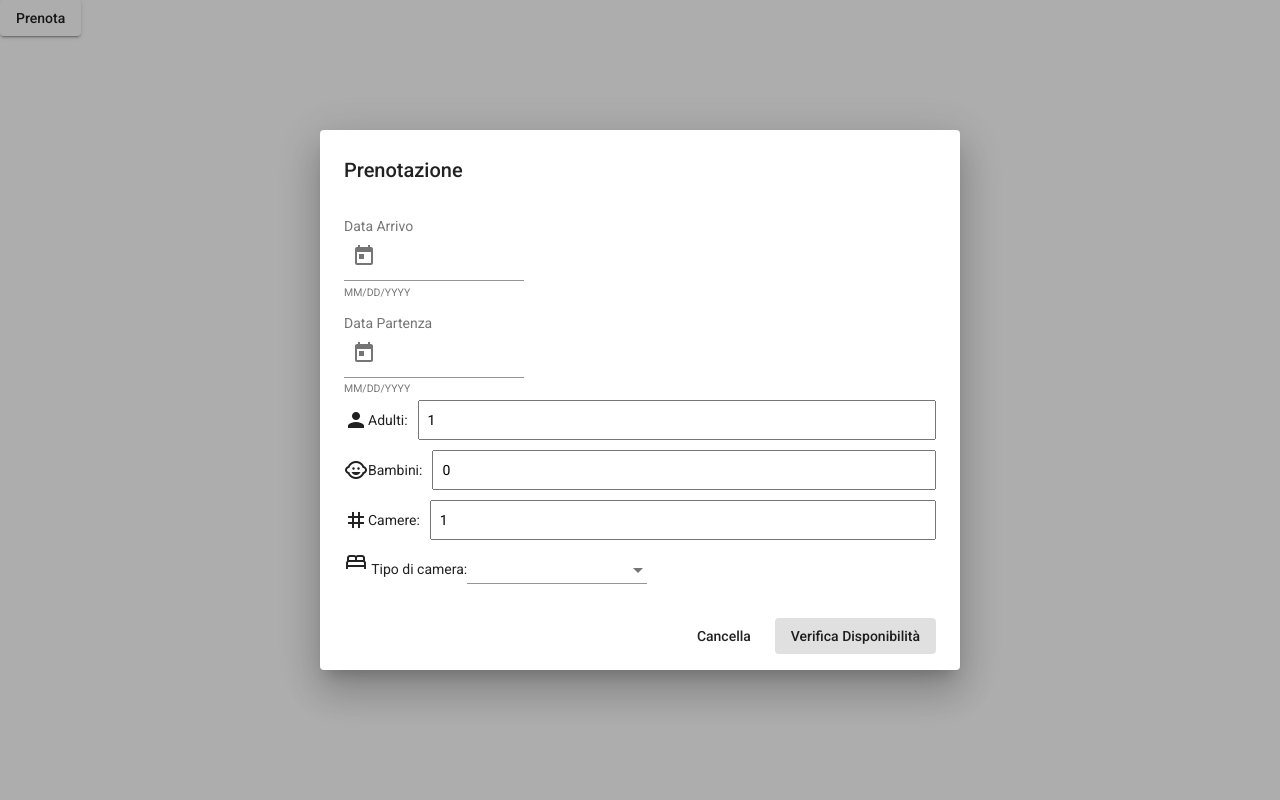
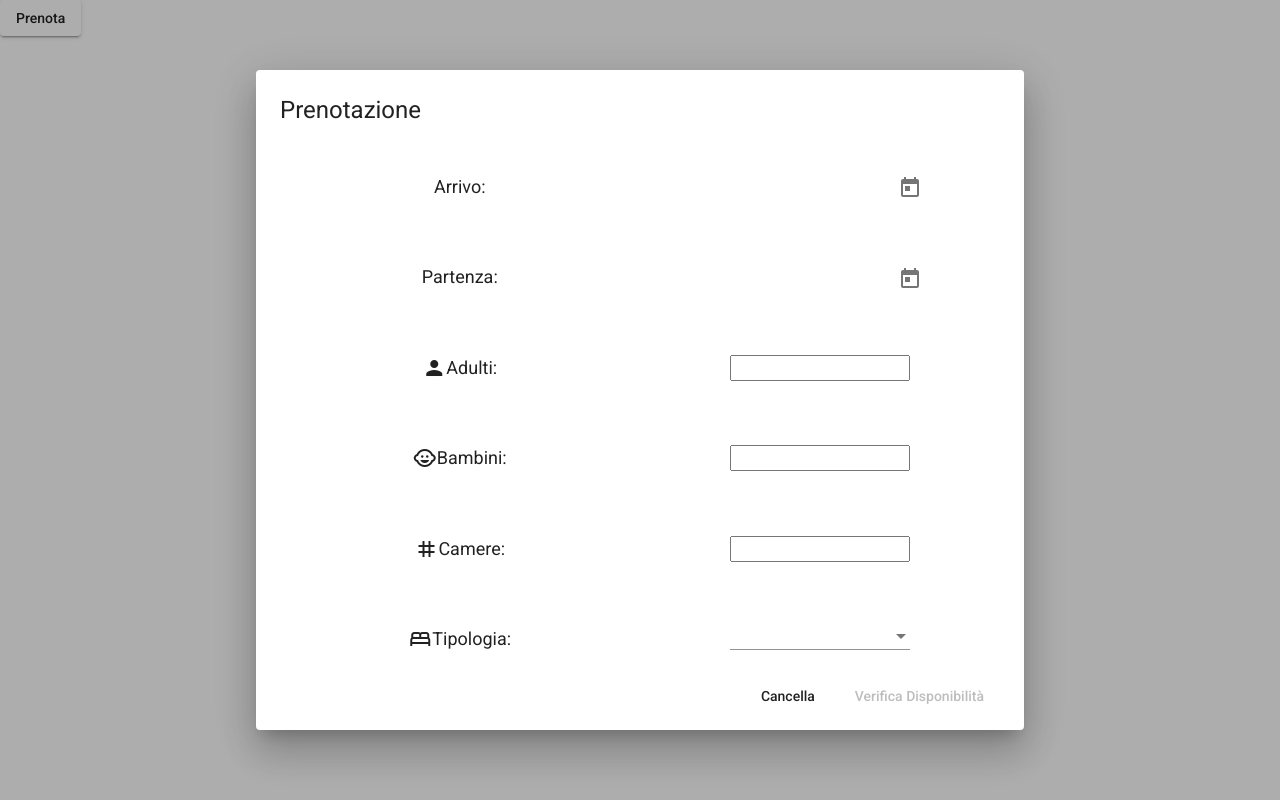
Before and after one commit to GerardoFesta/GreenTrails, an Angular app in the folder frontend/: page / in a window 1280 px wide. Both pictures are taken after a click on the button "Prenota". Built offline with nearby package versions, Linux system fonts and the light colour scheme.

Commit message:
fix(frontend): fix style popup in "prenotazioni" component

```diff
--- a/frontend/src/app/app.component.ts
+++ b/frontend/src/app/app.component.ts
@@ -17,7 +17,7 @@ export class AppComponent {
   }
   openDialog(){
 
-    this.dialog.open(PrenotazioniComponent,{width:'50%'});
+    this.dialog.open(PrenotazioniComponent,{width:'60%'});
 
 
   }
--- a/frontend/src/app/componenti/prenotazioni/prenotazioni.component.css
+++ b/frontend/src/app/componenti/prenotazioni/prenotazioni.component.css
@@ -1,30 +1,30 @@
-.form-group {
-  display: flex;
-  align-items: center;
+
+.input{
+  max-width: 50%;
+  max-height: 100%;
+  font-size:medium;
+  text-align: center ;
+
 }
-
-/* Stile specifico per il label */
-.form-group label {
-  margin-right: 10px; /* Aggiungi spazio tra il label e l'input */
-}
-
-/* Stile specifico per il contenitore della colonna */
-.colonna {
-  display: flex;
-  flex-direction: column;
-  flex: 1; /* Lascia che la colonna occupi tutto lo spazio rimanente */
-}
-
-/* Stile specifico per l'input */
-.colonna input {
-  width: 100%; /* Fai in modo che l'input occupi tutto lo spazio disponibile */
-  padding: 8px; /* Aggiungi padding per migliorare l'aspetto */
-  box-sizing: border-box; /* Include il padding e il bordo nella larghezza totale */
-  margin: 5px 0; /* Aggiungi margine sopra e sotto l'input */
+.color1{
+  background-color: aqua;
 }
 
 
+.mat-label{
+  font-size:large;
+}
 
-.data-allineamento {
-  margin-right: 20px;
+.selezione{
+
+  max-width:50%;
+  max-height: 100%;
+  font-size: medium;
+  background-color:blue ;
 }
+
+.testo{
+  text-align: center;
+
+
+}
--- a/frontend/src/app/componenti/prenotazioni/prenotazioni.component.html
+++ b/frontend/src/app/componenti/prenotazioni/prenotazioni.component.html
@@ -1,94 +1,135 @@
-<h2 mat-dialog-title>Prenotazione</h2>
-<mat-dialog-content class="mat-typography">
-  <div>
-    <form>
-      <div class="form-group">
-        <mat-form-field class="data-allineamento">
-          <mat-label>Data Arrivo</mat-label>
-          <input matInput [matDatepicker]="picker1">
-          <mat-hint>MM/DD/YYYY</mat-hint>
-          <mat-datepicker-toggle matIconSuffix [for]="picker1"></mat-datepicker-toggle>
+<h1 mat-dialog-title>Prenotazione</h1>
+
+<mat-dialog-content>
+  <div >
+    <form name="prenotazioni" #prenotazioni="ngForm">
+      <mat-grid-list cols="2" rowHeight="4:1">
+        <mat-grid-tile>
+          <mat-label class="mat-label">Arrivo:</mat-label>
+        </mat-grid-tile>
+
+        <mat-grid-tile>
+          <input
+            class="input"
+            matInput
+            [matDatepicker]="picker1"
+            required
+            [formControl]="arrivo"
+          />
+          <mat-datepicker-toggle
+            matIconSuffix
+            [for]="picker1"
+          ></mat-datepicker-toggle>
           <mat-datepicker #picker1></mat-datepicker>
-        </mat-form-field>
-      </div>
 
+        </mat-grid-tile>
 
+        <mat-grid-tile>
+          <mat-label class="mat-label">Partenza:</mat-label>
+        </mat-grid-tile>
 
-      <div class="form-group">
-        <mat-form-field class="data-allineamento">
-          <mat-label>Data Partenza</mat-label>
-            <input matInput [matDatepicker]="picker2">
-            <mat-hint>MM/DD/YYYY</mat-hint>
-            <mat-datepicker-toggle matIconSuffix [for]="picker2"></mat-datepicker-toggle>
+        <mat-grid-tile>
+          <input
+            class="input"
+            matInput
+            [matDatepicker]="picker2"
+            required
+            [formControl]="partenza"
+          />
+          <mat-datepicker-toggle
+            matIconSuffix
+            [for]="picker2"
+          ></mat-datepicker-toggle>
           <mat-datepicker #picker2 color="primary"></mat-datepicker>
-        </mat-form-field>
-      </div>
-      <div class="form-group">
+        </mat-grid-tile>
+
+        <mat-grid-tile>
           <mat-icon>person</mat-icon>
-        <label>Adulti:</label>
+          <label class="mat-label">Adulti:</label>
+        </mat-grid-tile>
 
-        <div class="colonna">
+        <mat-grid-tile>
           <input
+            required
             class="input"
             type="number"
             name="numAdulti"
-           [defaultValue]="1"
-            min="1"/>
-          </div>
-      </div>
+            [value]="1"
+            min="1"
+            [formControl]="numAdulti"
+          />
+        </mat-grid-tile>
 
+        <mat-grid-tile>
+          <mat-icon>child_care</mat-icon>
+          <label class="mat-label">Bambini:</label>
+        </mat-grid-tile>
 
-      <div class="form-group">
-        <mat-icon>child_care</mat-icon>
-        <label for="dataArrivo">Bambini:</label>
-        <div class="colonna">
+        <mat-grid-tile>
           <input
+            required
             class="input"
             type="number"
-           name="numAdulti"
-           [defaultValue]="0"
-            min="0"/>
-        </div>
-      </div>
+            name="numBambini"
+            [value]="0"
+            min="0"
+            [formControl]="numBambini"
+          />
+        </mat-grid-tile>
 
-      <div class="form-group">
+        <mat-grid-tile>
           <mat-icon>tag</mat-icon>
-        <label for="dataArrivo">Camere:</label>
-        <div class="colonna">
+          <label class="mat-label">Camere:</label>
+        </mat-grid-tile>
+
+        <mat-grid-tile>
           <input
             class="input"
             type="number"
             name="numCamere"
-          [defaultValue]="1"
-          min="0"
+            [value]="1"
+            min="1"
+            [formControl]="numCamere"
+            required
           />
-        </div>
-      </div>
+        </mat-grid-tile>
 
+        <mat-grid-tile>
+          <mat-icon>bed</mat-icon>
+          <label class="mat-label"> Tipologia: </label>
+        </mat-grid-tile>
 
-      <div class="input-container">
-        <label for="tipoCamera">
-          <mat-icon>bed</mat-icon>
-          Tipo di camera:
-        </label>
+        <mat-grid-tile>
           <mat-form-field>
-          <div class="colonna">
-          <mat-select>
+
+            <mat-select class="  testo" [formControl]="tipo" [errorStateMatcher]="matcher">
               <mat-option value="singola">Singola</mat-option>
               <mat-option value="matrimoniale">Matrimoniale</mat-option>
-
             </mat-select>
-          </div>
-
-
 
           </mat-form-field>
-      </div>
-
+        </mat-grid-tile>
+      </mat-grid-list>
     </form>
   </div>
 </mat-dialog-content>
 <mat-dialog-actions align="end">
   <button mat-button mat-dialog-close>Cancella</button>
-  <button mat-button [mat-dialog-close]="true" cdkFocusInitial>Verifica Disponibilità</button>
+  <button
+    mat-button
+    type="submit"
+    [mat-dialog-close]="true"
+    cdkFocusInitial
+    (click)="onSubmit()"
+    [disabled]="
+      numAdulti.invalid ||
+      numBambini.invalid ||
+      numCamere.invalid ||
+      arrivo.invalid ||
+      partenza.invalid ||
+      tipo.invalid
+    "
+  >
+    Verifica Disponibilità
+  </button>
 </mat-dialog-actions>
--- a/frontend/src/app/componenti/prenotazioni/prenotazioni.component.ts
+++ b/frontend/src/app/componenti/prenotazioni/prenotazioni.component.ts
@@ -1,4 +1,15 @@
 import { Component, OnInit } from '@angular/core';
+import { FormControl, FormGroupDirective, NgForm, Validators } from '@angular/forms';
+import { ErrorStateMatcher } from '@angular/material/core';
+
+export class MyErrorStateMatcher implements ErrorStateMatcher {
+  isErrorState(control: FormControl | null, form: FormGroupDirective | NgForm | null): boolean {
+    const isSubmitted = form && form.submitted;
+    return !!(control && control.invalid && (control.dirty || control.touched || isSubmitted));
+  }
+}
+
+
 
 @Component({
   selector: 'app-prenotazioni',
@@ -7,9 +18,42 @@ import { Component, OnInit } from '@angular/core';
 })
 export class PrenotazioniComponent implements OnInit {
 
+  arrivo = new FormControl('',[Validators.required]);
+  partenza= new FormControl('',[Validators.required]);
+  numAdulti= new FormControl('',);
+  numBambini= new FormControl('',);
+  numCamere= new FormControl('',);
+
+  tipo = new FormControl('', [Validators.required]);
+  selectFormControl = new FormControl('', [Validators.required]);
+  nativeSelectFormControl = new FormControl('', [Validators.required ]);
+  matcher = new MyErrorStateMatcher();
+
   constructor() { }
 
   ngOnInit(): void {
   }
+  onSubmit(){
+    console.log('Entrato nella onSubmit');
+
+    const formData = {
+      arrivo :this.arrivo.value,
+      partenza: this.partenza.value,
+      numAdulti: this.numAdulti.value,
+      numBambini: this.numBambini.value,
+      numCamere: this.numCamere.value,
+      tipo : this.tipo.value,
+
+
+
+    };
+    console.log(formData)
+
+
+
+  }
+
+
+
 
 }
```
Lines whose indentation alone changed are shown as unchanged.
